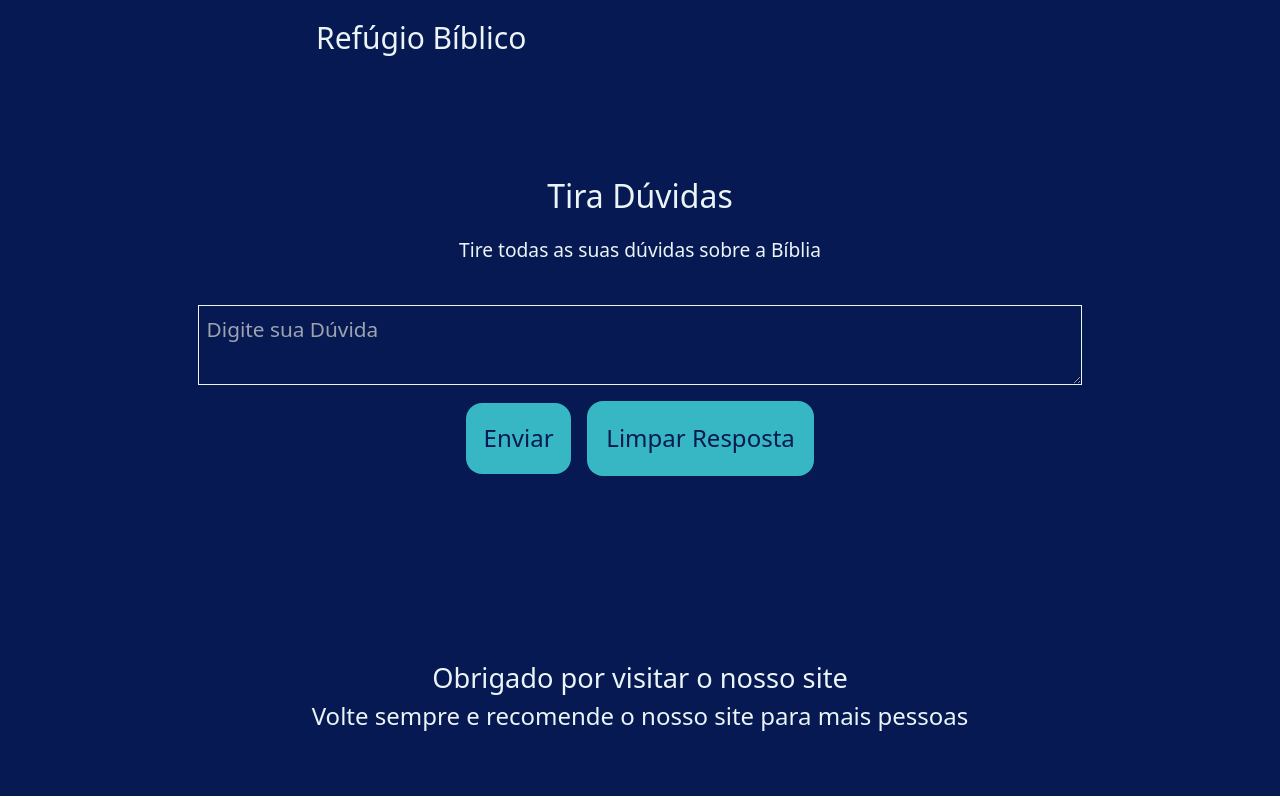
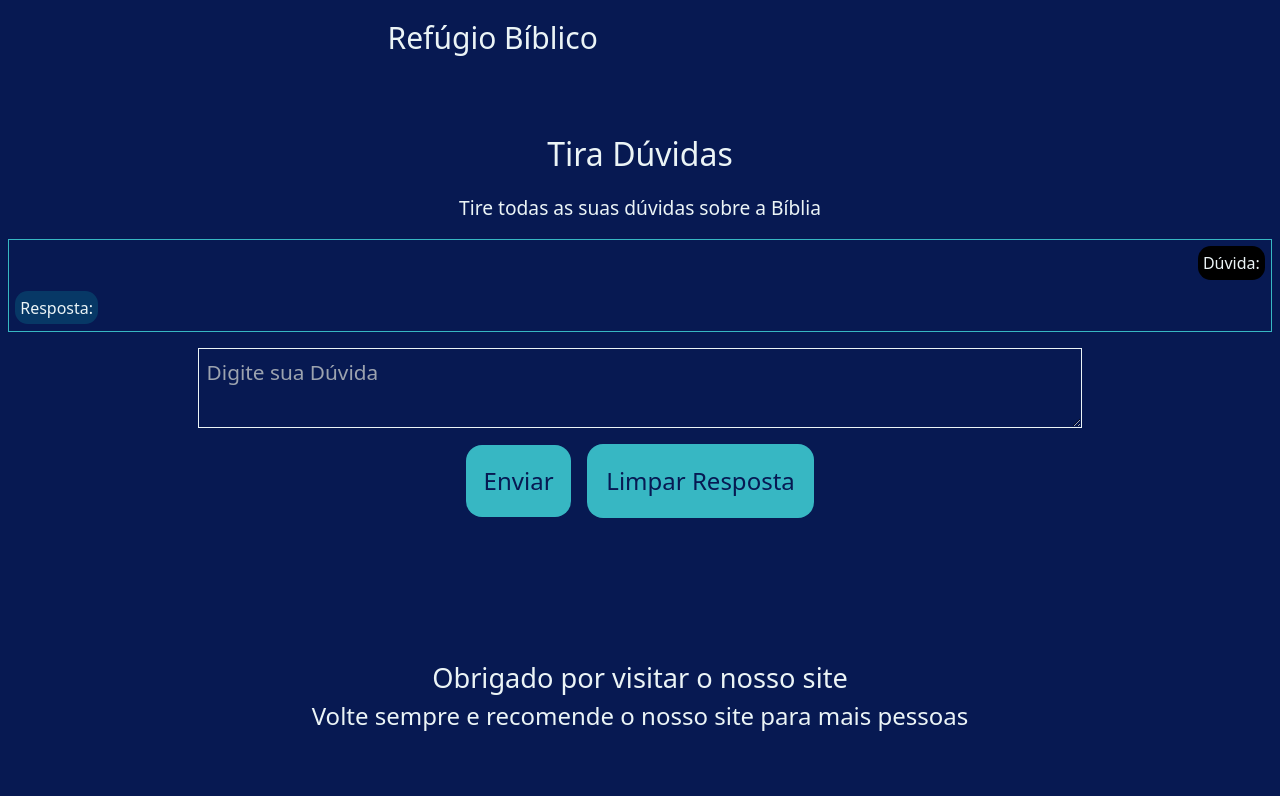
Before and after one commit to valdirsantos714/refugio-biblico, a React (Vite) app: page /duvidas/tiraduvidas in a window 1280 px wide. Built offline with nearby package versions, Linux system fonts and the light colour scheme.

Commit message:
Estilizado chatbot do tirar dúvidas

```diff
--- a/src/TelaDuvida/TelaDuvida.jsx
+++ b/src/TelaDuvida/TelaDuvida.jsx
@@ -7,6 +7,7 @@ export default function TelaDuvida() {
 
     const [dados, setDados] = useState([])
     const [input, setInput] = useState("")
+    const [duvida, setDuvida] = useState("")
 
     const cliente = new GoogleGenerativeAI("SUA_API_KEY")
 
@@ -54,6 +55,7 @@ export default function TelaDuvida() {
 
     const pegaDadosInput = (evento) => {
         setInput(evento.target.value)
+        setDuvida(evento.target.value)
     }
 
     const limpaResposta = () => {
@@ -66,8 +68,13 @@ export default function TelaDuvida() {
             <section className="min-h-[65vh] animate-[aparecer_1s_linear] ">
                 <div className="w-[100%] min-h-[60vh] h-auto p-[0.5rem] bg-cores-azul text-cores-branco flex flex-col flex-wrap justify-center items-center">
                 <h2 className="text-[2rem] p-[1rem] 2xl:text-[2.7rem]">Tira Dúvidas</h2>
+
                 <p className="text-[1.2rem] text-center w-[90%] pb-[1rem] 2xl:text-[2rem]">Tire todas as suas dúvidas sobre a Bíblia</p>
-                <p className="text-[1.3rem] text-center w-[90%] pb-[0.5rem] text-cores-azul_fraco lg:text-[1.5rem] lg:w-[70%] lg:text-center 2xl:text-[1.8rem] 2xl:w-[70%] animate-[aparecer_1s_linear]">{dados}</p>
+
+                <div className="border-[1px] border-cores-azul_fraco w-full p-[0.4rem] flex flex-col">
+                    <div className="ml-auto max-w-[70%] bg-cores-preto p-[0.3rem] text-center rounded-[0.8rem]">Dúvida: {duvida}</div>
+                    <div className="mt-[0.7rem] mr-auto max-w-[70%]  bg-cores-azul_medio/[30%] text-cores-branco p-[0.3rem] text-center rounded-[0.8rem]">Resposta: {dados}</div>
+                </div>
 
                 <textarea id="input-duvida" className="text-cores-branco mt-[1rem] w-[100%] h-[10vh] p-[0.5rem] text-[1.3rem] border-[0.1rem] border-cores-branco bg-cores-azul lg:w-[70%] 2xl:w-[50%] 2xl:text-[1.7rem]" placeholder="Digite sua Dúvida" value={input} onChange={pegaDadosInput}></textarea>
 
--- a/src/componentsPadrao/Header/Header.jsx
+++ b/src/componentsPadrao/Header/Header.jsx
@@ -15,7 +15,6 @@ export default function Header() {
                 <nav className="hidden  lg:flex gap-6 animate-[aparecer_300ms_linear]">
                     <Link className="hover:cursor-pointer hover:opacity-[90%]" to={"/biblia/livros"}>Ler a Bíblia</Link>
                     <Link className="hover:cursor-pointer hover:opacity-[90%]" to={"duvidas/tiraduvidas"}>Tirar dúvidas</Link>
-                    <Link className="hover:cursor-pointer hover:opacity-[90%]" href="#vantagens">Vantagens</Link>
                 </nav>
                 </div>
             </div>
@@ -30,7 +29,6 @@ export default function Header() {
                     <Link to={"/"}>Ir para o início</Link>
                     <Link to={"/biblia/livros"}>Ler a Bíblia</Link>
                     <Link to={"duvidas/tiraduvidas"}>Tirar dúvidas</Link>
-                    <Link to={"/#vantagens"}>Vantagens</Link>
                 </nav>
             </div>
 
```
